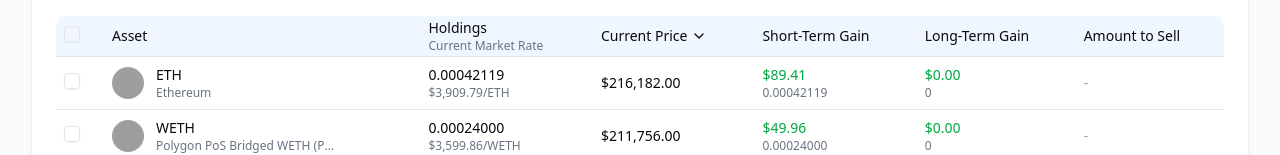
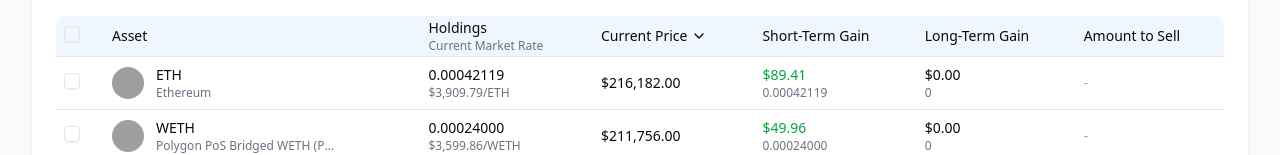
Before and after one commit to Madjob23/tax-harvester, a Next.js app: page / in a window 1280 px wide. Shown: the part 657-812 px from the top of the page. Built offline with nearby package versions, Linux system fonts and the light colour scheme; grey boxes are pictures that could not be loaded.

Commit message:
No color scheme on zero value

```diff
--- a/src/components/HoldingsTable.tsx
+++ b/src/components/HoldingsTable.tsx
@@ -187,7 +187,12 @@ export default function HoldingsTable() {
                       <NumberWithTooltip value={holding.currentPrice} isCurrency={true} />
                   </TableCell>
                   <TableCell>
-                    <div className={holding.stcg.gain >= 0 ? "text-green-600" : "text-red-600"}>
+                    <div className={holding.stcg.gain > 0
+                                    ? "text-green-600"
+                                    : holding.stcg.gain < 0
+                                      ? "text-red-600"
+                                      : ""
+                    }>
                       <NumberWithTooltip value={holding.stcg.gain} isCurrency={true} />
                     </div>
                     <div className="text-xs text-gray-500">
@@ -195,7 +200,12 @@ export default function HoldingsTable() {
                     </div>
                   </TableCell>
                   <TableCell>
-                    <div className={holding.ltcg.gain >= 0 ? "text-green-600" : "text-red-600"}>
+                    <div className={holding.ltcg.gain > 0
+                      ? "text-green-600"
+                      : holding.stcg.gain < 0
+                        ? "text-red-600"
+                        : ""
+                    }>
                       <NumberWithTooltip value={holding.ltcg.gain} isCurrency={true} />
                     </div>
                     <div className="text-xs text-gray-500">
```
